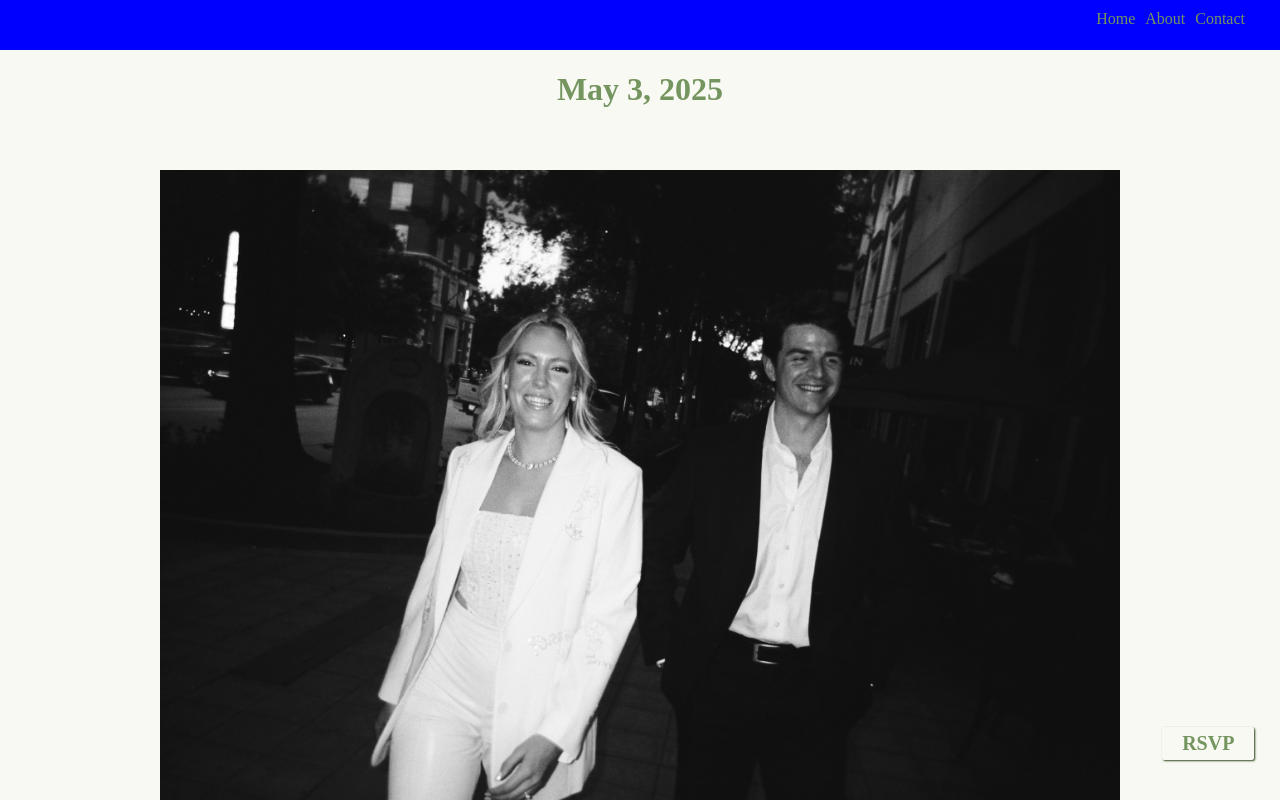
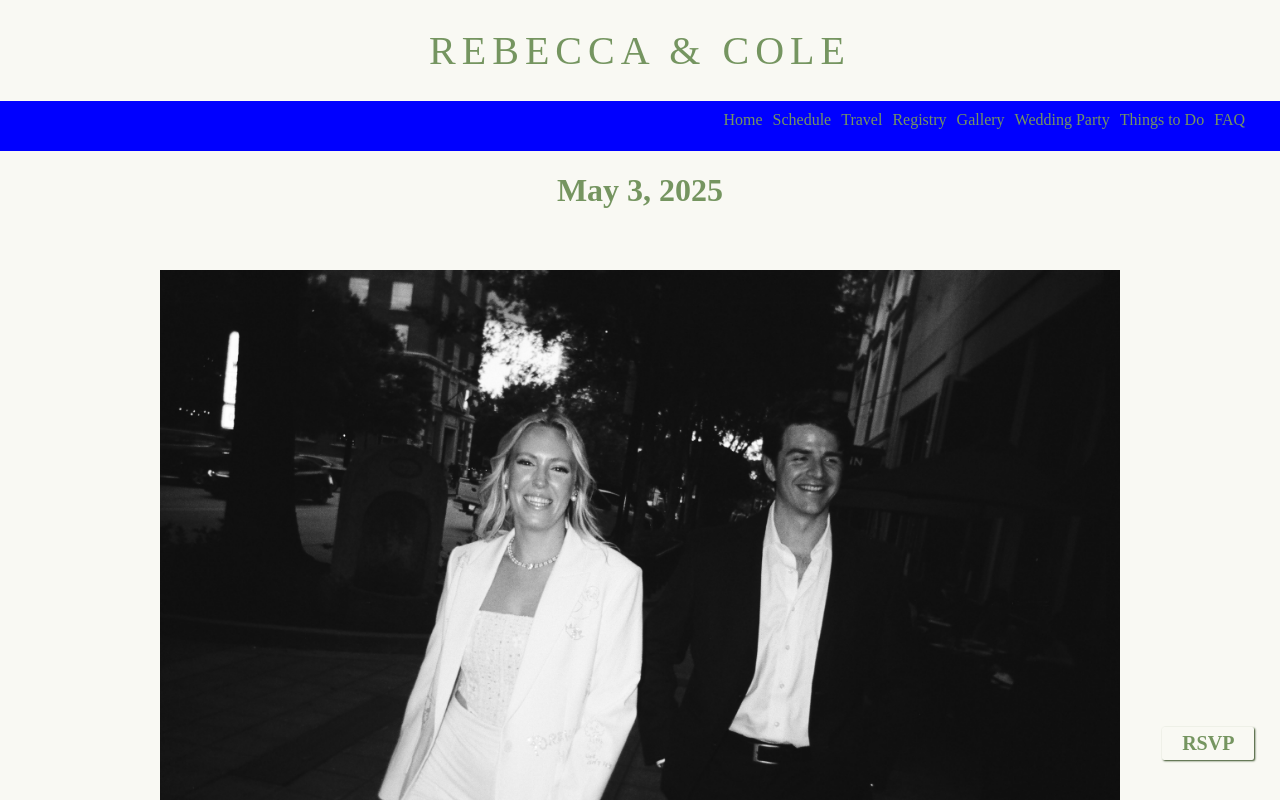
Before and after one commit to colecrum26/wedding, a React (Create React App) app in the folder wedding-website/: page / in a window 1280 px wide. Shown: the top 800 px of the page. Built offline with nearby package versions, Linux system fonts and the light colour scheme.

Commit message:
added existing nav menu to new responsive nav

```diff
--- a/wedding-website/src/components/nav.jsx
+++ b/wedding-website/src/components/nav.jsx
@@ -1,5 +1,6 @@
-import { useState } from "react"
-import Hamburger from "./hamburger"
+import { useState } from "react";
+import { NavLink } from "react-router-dom";
+import Hamburger from "./hamburger";
 
 export default function Nav() {
     const [hamburgerOpen, setHamburgerOpen] = useState(false);
@@ -12,11 +13,17 @@ export default function Nav() {
 
     return (
         <div className="nav-test">
+            <h1 className="page-top"><NavLink to="/" id="header-title">REBECCA & COLE</NavLink></h1>
             <div className="navigation">
                 <ul>
-                    <li>Home</li>
-                    <li>About</li>
-                    <li>Contact</li>
+                    <li><NavLink to="/">Home</NavLink></li>
+                    <li><NavLink to="/schedule">Schedule</NavLink></li>
+                    <li><NavLink to="/travel">Travel</NavLink></li>
+                    <li><NavLink to="/registry">Registry</NavLink></li>
+                    <li><NavLink to="/gallery">Gallery</NavLink></li>
+                    <li><NavLink to="/wedding-party">Wedding Party</NavLink></li>
+                    <li><NavLink to="/things-to-do">Things to Do</NavLink></li>
+                    <li><NavLink to="/questions">FAQ</NavLink></li>
                 </ul>
                 <div className="hamburger" onClick={toggleHamburger}>
                     <Hamburger />
```
